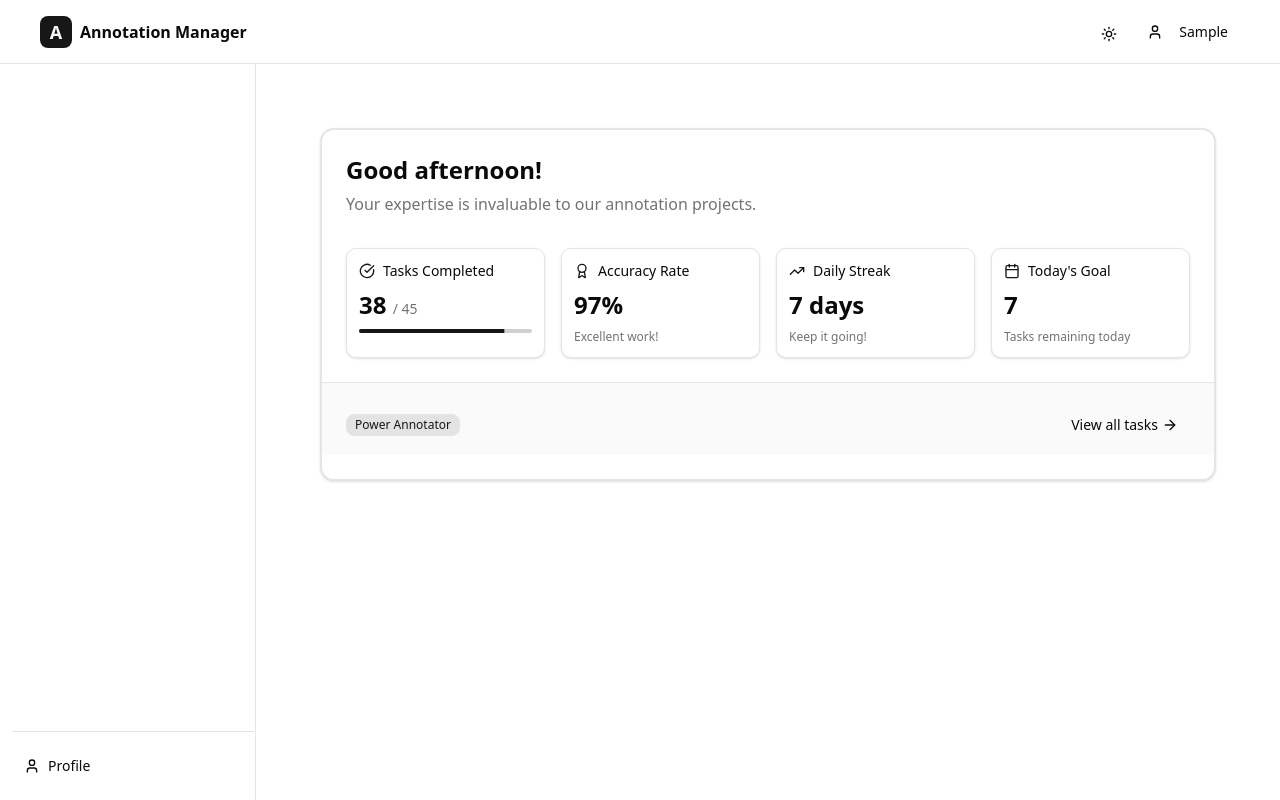
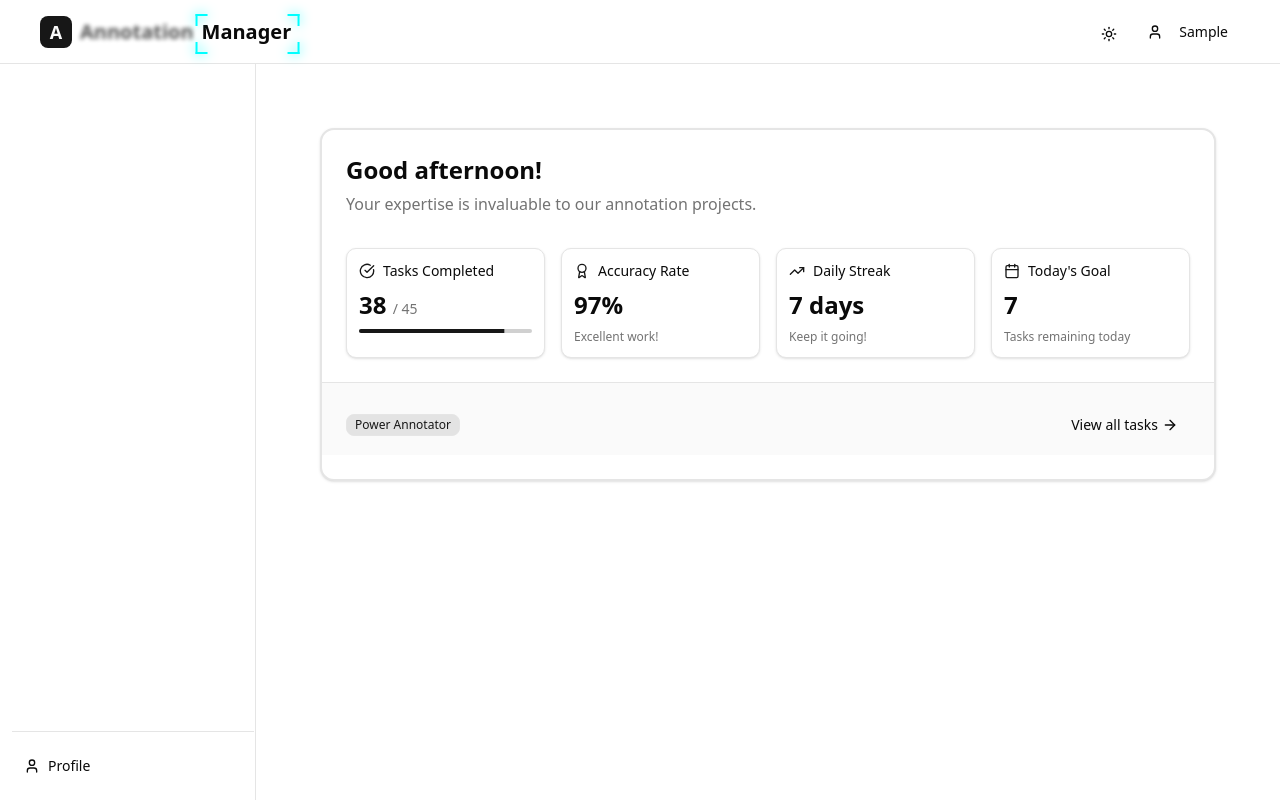
Before and after one commit to ELhadratiOth/gestiondesannotateurs-Front, a React (Vite) app: page /space in a window 1280 px wide. Built offline with nearby package versions, Linux system fonts and the light colour scheme; sample sign-in values are in the browser's storage.

Commit message:
animations lmla7

```diff
--- a/src/components/ui/animated-title.jsx
+++ b/src/components/ui/animated-title.jsx
@@ -1,38 +1,211 @@
-import React from 'react';
+import { useEffect, useRef, useState, useCallback } from 'react';
+// eslint-disable-next-line
 import { motion } from 'framer-motion';
 
-export const AnimatedTitle = ({ className = '' }) => {
+const TrueFocus = ({
+  sentence = 'Annotation Manager',
+  manualMode = false,
+  blurAmount = 3,
+  borderColor = '#00ffff',
+  animationDuration = 0.6,
+  pauseBetweenAnimations = 2,
+}) => {
+  const words = sentence.split(' ');
+  const [currentIndex, setCurrentIndex] = useState(0);
+  const [isHovering, setIsHovering] = useState(false);
+  const containerRef = useRef(null);
+  const wordRefs = useRef([]);
+  const [focusRect, setFocusRect] = useState({
+    x: 0,
+    y: 0,
+    width: 0,
+    height: 0,
+  });
+  const intervalRef = useRef(null);
+
+  // Improved focus rectangle calculation
+  const updateFocusRect = useCallback(
+    index => {
+      if (index === null || index === -1 || index >= words.length) return;
+      if (!wordRefs.current[index] || !containerRef.current) return;
+
+      // Use requestAnimationFrame for better accuracy
+      requestAnimationFrame(() => {
+        const container = containerRef.current;
+        const activeElement = wordRefs.current[index];
+
+        if (!container || !activeElement) return;
+
+        const containerRect = container.getBoundingClientRect();
+        const activeRect = activeElement.getBoundingClientRect();
+
+        // Calculate relative position with better precision
+        const x = activeRect.left - containerRect.left;
+        const y = activeRect.top - containerRect.top;
+
+        setFocusRect({
+          x: x,
+          y: y,
+          width: activeRect.width,
+          height: activeRect.height,
+        });
+      });
+    },
+    [words.length],
+  );
+
+  // Auto-animation logic
+  useEffect(() => {
+    if (!manualMode && !isHovering) {
+      intervalRef.current = setInterval(() => {
+        setCurrentIndex(prev => (prev + 1) % words.length);
+      }, (animationDuration + pauseBetweenAnimations) * 1000);
+
+      return () => {
+        if (intervalRef.current) {
+          clearInterval(intervalRef.current);
+        }
+      };
+    } else {
+      if (intervalRef.current) {
+        clearInterval(intervalRef.current);
+        intervalRef.current = null;
+      }
+    }
+  }, [
+    manualMode,
+    isHovering,
+    animationDuration,
+    pauseBetweenAnimations,
+    words.length,
+  ]);
+
+  // Update focus rectangle when current index changes
+  useEffect(() => {
+    updateFocusRect(currentIndex);
+  }, [currentIndex, updateFocusRect]);
+
+  // Handle window resize
+  useEffect(() => {
+    const handleResize = () => {
+      updateFocusRect(currentIndex);
+    };
+
+    window.addEventListener('resize', handleResize);
+    return () => window.removeEventListener('resize', handleResize);
+  }, [currentIndex, updateFocusRect]);
+  const handleMouseEnter = index => {
+    setIsHovering(true);
+    setCurrentIndex(index);
+  };
+
+  const handleContainerMouseLeave = () => {
+    setIsHovering(false);
+  };
+
+  return (
+    <div
+      className="relative flex gap-1 md:gap-2 justify-start items-center flex-wrap"
+      ref={containerRef}
+      onMouseLeave={handleContainerMouseLeave}
+      style={{ minHeight: '2rem' }}
+    >
+      {words.map((word, index) => {
+        const isActive = index === currentIndex;
+        return (
+          <span
+            key={index}
+            ref={el => (wordRefs.current[index] = el)}
+            className="relative text-base md:text-lg lg:text-xl font-bold cursor-pointer text-foreground select-none whitespace-nowrap"
+            style={{
+              filter: isActive ? 'blur(0px)' : `blur(${blurAmount}px)`,
+              transition: `filter ${animationDuration}s cubic-bezier(0.4, 0, 0.2, 1)`,
+              opacity: isActive ? 1 : 0.7,
+            }}
+            onMouseEnter={() => handleMouseEnter(index)}
+          >
+            {word}
+          </span>
+        );
+      })}
+
+      {/* Focus indicator */}
+      <motion.div
+        className="absolute pointer-events-none "
+        animate={{
+          x: focusRect.x - 6,
+          y: focusRect.y - 0,
+          width: focusRect.width + 14,
+          height: focusRect.height + 12,
+          opacity: currentIndex >= 0 && focusRect.width > 0 ? 1 : 0,
+        }}
+        transition={{
+          duration: animationDuration,
+          ease: [0.4, 0, 0.2, 1],
+        }}
+        style={{
+          borderRadius: '6px',
+        }}
+      >
+        {' '}
+        {/* Corner brackets */}
+        <span
+          className="absolute w-3 h-3 border-2 top-0 left-0 border-r-0 border-b-0"
+          style={{
+            borderColor: borderColor,
+            filter: `drop-shadow(0 0 6px ${borderColor})`,
+          }}
+        />
+        <span
+          className="absolute w-3 h-3 border-2 top-0 right-0 border-l-0 border-b-0"
+          style={{
+            borderColor: borderColor,
+            filter: `drop-shadow(0 0 6px ${borderColor})`,
+          }}
+        />
+        <span
+          className="absolute w-3 h-3 border-2 bottom-0 left-0 border-r-0 border-t-0"
+          style={{
+            borderColor: borderColor,
+            filter: `drop-shadow(0 0 6px ${borderColor})`,
+          }}
+        />
+        <span
+          className="absolute w-3 h-3 border-2 bottom-0 right-0 border-l-0 border-t-0"
+          style={{
+            borderColor: borderColor,
+            filter: `drop-shadow(0 0 6px ${borderColor})`,
+          }}
+        />
+      </motion.div>
+    </div>
+  );
+};
+
+export const AnimatedTitle = ({
+  className = '',
+  sentence = 'Annotation Manager',
+  manualMode = false,
+  ...props
+}) => {
   return (
     <div className={`flex items-center gap-2 font-semibold ${className}`}>
-      <span className="h-8 w-8 rounded-md bg-primary text-center text-lg font-bold leading-8 text-primary-foreground">
+      <span className="h-8 w-8 rounded-md bg-primary text-center text-lg font-bold leading-8 text-primary-foreground flex-shrink-0">
         A
       </span>
-      <span className="hidden md:inline-block relative">
-        Annotation{' '}
-        <span className="relative">
-          Manager
-          <svg
-            viewBox="0 0 286 73"
-            fill="none"
-            className="absolute -left-2 -right-2 -top-2 bottom-0 translate-y-1 h-6"
-          >
-            {' '}
-            <motion.path
-              initial={{ pathLength: 0 }}
-              animate={{ pathLength: 1 }}
-              whileInView={{ pathLength: 1 }}
-              viewport={{ once: false, amount: 0.1 }}
-              transition={{
-                duration: 1.25,
-                ease: 'easeInOut',
-              }}
-              d="M142.293 1C106.854 16.8908 6.08202 7.17705 1.23654 43.3756C-2.10604 68.3466 29.5633 73.2652 122.688 71.7518C215.814 70.2384 316.298 70.689 275.761 38.0785C230.14 1.37835 97.0503 24.4575 52.9384 1"
-              stroke="hsl(var(--primary))"
-              strokeWidth="2"
-              className="drop-shadow-sm"
-            />
-          </svg>
-        </span>
+      <div className="hidden md:inline-block min-w-0">
+        <TrueFocus
+          sentence={sentence}
+          manualMode={manualMode}
+          pauseBetweenAnimations={2.5}
+          animationDuration={0.6}
+          blurAmount={2}
+          {...props}
+        />
+      </div>
+      {/* Mobile fallback - simple text */}
+      <span className="md:hidden text-lg font-bold text-foreground">
+        Annotation Manager
       </span>
     </div>
   );
```
